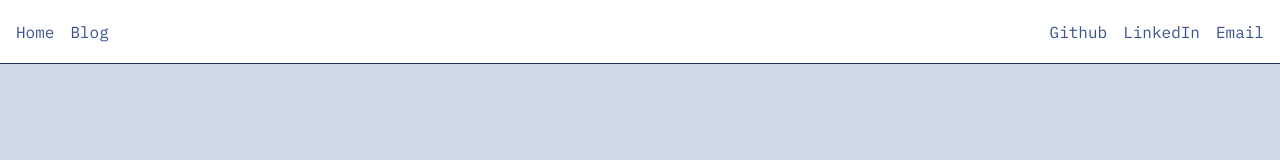
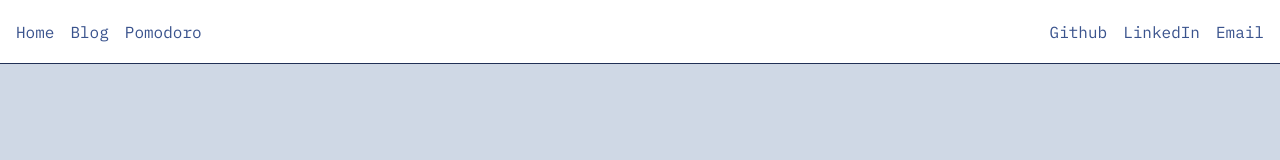
Before and after one commit to kelmich/website, a Next.js app: page /pomodoro in a window 1280 px wide. Shown: the top 160 px of the page. Built offline with nearby package versions, Linux system fonts and the light colour scheme.

Commit message:
add pomodoro link to homepage

```diff
--- a/app/components/Header.tsx
+++ b/app/components/Header.tsx
@@ -6,6 +6,7 @@ export default function Header() {
       <div className="space-x-4">
         <Link href="/">Home</Link>
         <Link href="/blog">Blog</Link>
+        <Link href="/pomodoro">Pomodoro</Link>
       </div>
       <div className="space-x-4">
         <a
--- a/app/pomodoro/page.tsx
+++ b/app/pomodoro/page.tsx
@@ -71,7 +71,7 @@ export default function Pomodoro() {
       lastUpdated: Date.now(),
       currentTaskId: null,
     };
-  }, []);
+  }, [POMODORO_DURATION]);
 
   const [pomodoroState, setPomodoroState] =
     useState<PomodoroState>(defaultState);
```
